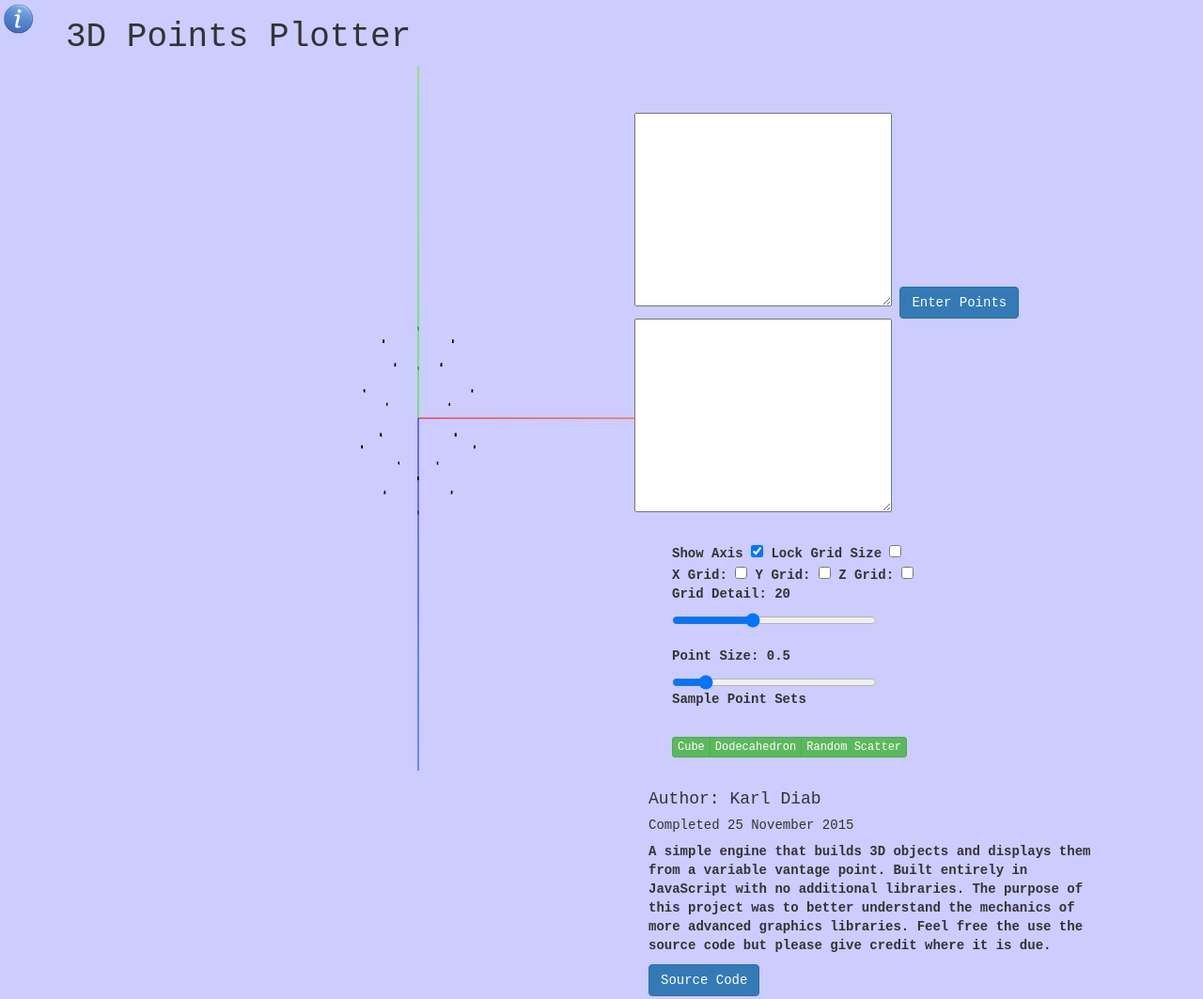
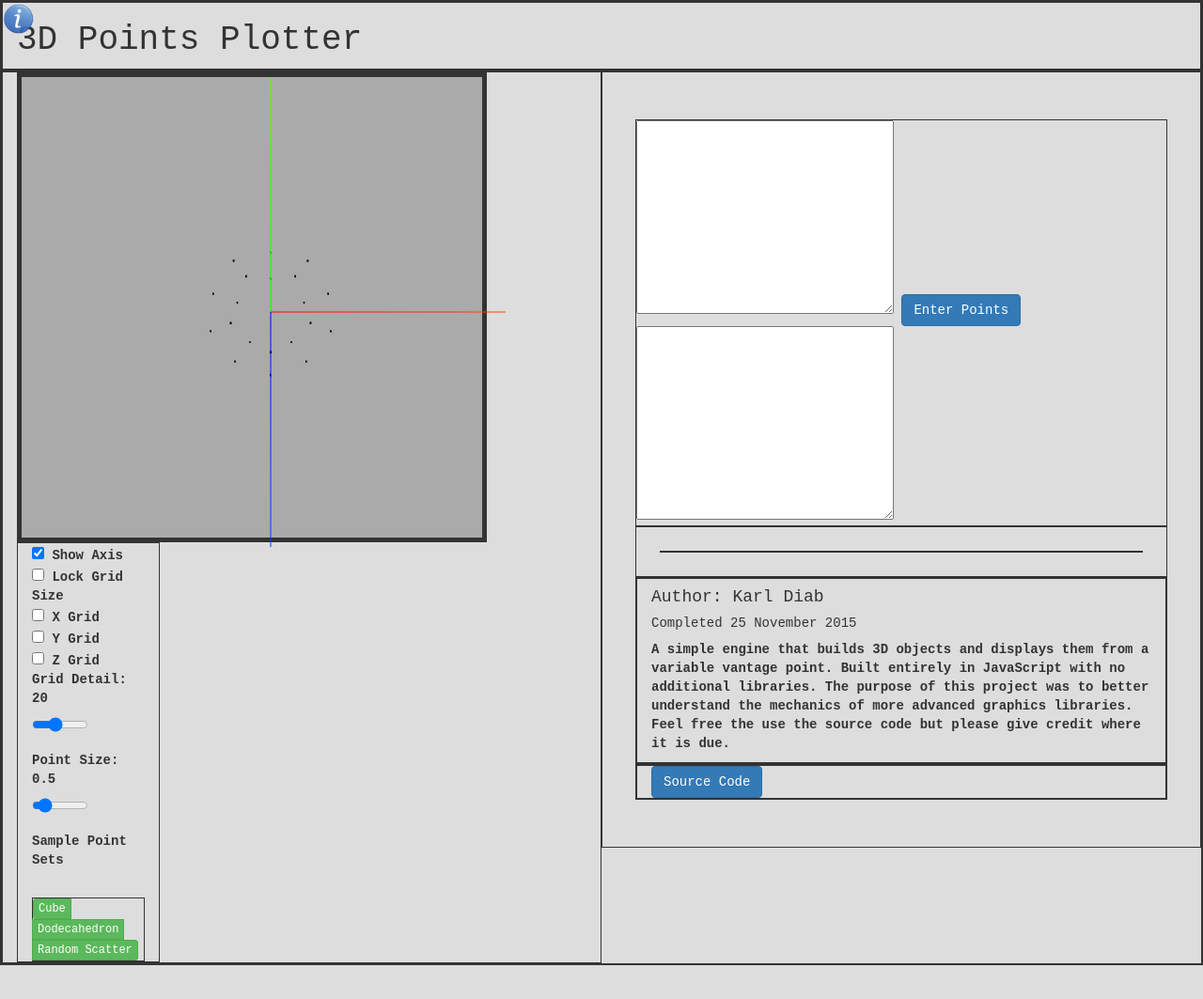
Before and after one commit to karldiab/3DPointPlotter, a plain HTML site: page index.html in a window 1280 px wide. Shown: the whole page at 94% size. After the commit the page ends 1027 px from the top, so only its background shows below. Drawn offline with nearby package versions, Linux system fonts and the light colour scheme; animation ran at ten frames a second.

Commit message:
started playing with layout. still bad.

```diff
--- a/css/base.css
+++ b/css/base.css
@@ -2,7 +2,24 @@ body
 {
 	font-family: Monospace;
 	font-weight: bold;
-	background-color: #ccccff;
+	background-color: #DDD;
 	margin: 0px;
 	overflow: hidden;
 }
+#ThreeJS {
+
+
+	width: 500px;
+	height: 500px;
+	border:0;
+}
+div {
+	border-style: solid;
+    border-width: 1px;
+
+}
+div #ThreeJS {
+	background-color: #AAA;
+    border-style: solid;
+    border-width: 5px;
+}
--- a/index.html
+++ b/index.html
@@ -29,20 +29,37 @@
 </div>
 
 
-	<div class="container">
+	<div class="container-fluid">
 			<div class="row">
 				<div class="col-xs-12">
 					<h1>3D Points Plotter</h1>
 				</div>
 			</div>
 			<div class="row">
-				<div class="col-md-6">
-					<div class="centered">
-						<div id="ThreeJS"></div>
+				<div class="col-xs-6">
 
-					</div>
+						<div class="col-xs-9" id="ThreeJS"></div>
+						<div class="col-xs-3">
+
+								<input type="checkbox" id="axisHelper" onclick="changeOptions()" checked/> Show Axis<br />
+								<input type="checkbox" id="lockGridSize" onclick="changeOptions()"/> Lock Grid Size <br />
+								<input type="checkbox" id="xGrid" onclick="changeOptions()"/> X Grid <br />
+								<input type="checkbox" id="yGrid" onclick="changeOptions()" /> Y Grid <br />
+								<input type="checkbox" id="zGrid" onclick="changeOptions()" /> Z Grid
+								<p id="currentGridSize">Grid Detail: 20</p>
+								<input style="width: 50%;" id="incrementValue" type="range" min="1" max="50" step="1" value="20" /><br/>
+								<p id="currentPointSize">Point Size: 20</p>
+								<input style="width: 50%;" id="pointSize" type="range" min="0.1" max="3" step="0.1" value="0.5" /><br/>
+								<p>Sample Point Sets</p><br />
+								<div class="btn-group">
+									<button class="btn btn-success btn-xs" onclick="samplePoints(0);">Cube</button>
+									<button class="btn btn-success btn-xs" onclick="samplePoints(1);">Dodecahedron</button>
+									<button class="btn btn-success btn-xs" onclick="samplePoints(2);">Random Scatter</button>
+								</div>
+
+						 </div>
 				</div>
-					<div class="col-md-6" style="padding: 50px;">
+					<div class="col-xs-6" style="padding: 50px;">
 						<div class="row">
 								<textarea name="pointsInput" id="pointsInput" cols="30" rows="10"></textarea>
 								<button class="btn btn-primary" onclick="enterPoints()">Enter Points</button>
@@ -50,24 +67,9 @@
 						</div>
 						<div class="row" style="padding: 25px;">
 						<div class="col-xs-12">
-							<form oninput="changeOptions()">
-								Show Axis <input type="checkbox" id="axisHelper" onclick="changeOptions()" checked/>
-								Lock Grid Size <input type="checkbox" id="lockGridSize" onclick="changeOptions()"/><br />
-								X Grid: <input type="checkbox" id="xGrid" onclick="changeOptions()"/>
-								Y Grid: <input type="checkbox" id="yGrid" onclick="changeOptions()" />
-								Z Grid: <input type="checkbox" id="zGrid" onclick="changeOptions()" /><br />
-								<p id="currentGridSize">Grid Detail: 20</p>
-								<input style="width: 50%;" id="incrementValue" type="range" min="1" max="50" step="1" value="20" /><br/>
-								<p id="currentPointSize">Point Size: 20</p>
-								<input style="width: 50%;" id="pointSize" type="range" min="0.1" max="3" step="0.1" value="0.5" />
-							</form>
 
-							<p>Sample Point Sets</p><br />
-							<div class="btn-group">
-								<button class="btn btn-success btn-xs" onclick="samplePoints(0);">Cube</button>
-								<button class="btn btn-success btn-xs" onclick="samplePoints(1);">Dodecahedron</button>
-								<button class="btn btn-success btn-xs" onclick="samplePoints(2);">Random Scatter</button>
-							</div>
+
+
 						</div>
 						</div>
 
--- a/js/main.js
+++ b/js/main.js
@@ -63,12 +63,13 @@ function init()
 {
 
 	scene = new THREE.Scene();
-
+	var width = 500;
+	var height = 500;
 	// set the view size in pixels (custom or according to window size)
 	// var SCREEN_WIDTH = 400, SCREEN_HEIGHT = 300;
 	var SCREEN_WIDTH = window.innerWidth, SCREEN_HEIGHT = window.innerHeight;
 	// camera attributes
-	var VIEW_ANGLE = 45, ASPECT = SCREEN_WIDTH / SCREEN_HEIGHT, NEAR = 0.1, FAR = 20000;
+	var VIEW_ANGLE = 45, ASPECT = width / height, NEAR = 0.1, FAR = 20000;
 	// set up camera
 	camera = new THREE.PerspectiveCamera( VIEW_ANGLE, ASPECT, NEAR, FAR);
 	// add the camera to the scene
@@ -81,18 +82,16 @@ function init()
 	else
 		renderer = new THREE.CanvasRenderer();
 
-	renderer.setSize(750, 750);
+	renderer.setSize(width, height);
 	container = document.getElementById( 'ThreeJS' );
 	container.appendChild( renderer.domElement );
 	//THREEx.WindowResize(renderer, camera);
 	// toggle full-screen on given key press
-	//THREEx.FullScreen.bindKey({ charCode : 'm'.charCodeAt(0) });
+	THREEx.FullScreen.bindKey({ charCode : 'm'.charCodeAt(0) });
 	controls = new THREE.OrbitControls( camera, renderer.domElement );
 
 
-	var skyBoxGeometry = new THREE.CubeGeometry( 10000, 10000, 10000 );
-	var skyBoxMaterial = new THREE.MeshBasicMaterial( { color: 0x9999ff, side: THREE.BackSide } );
-	var skyBox = new THREE.Mesh( skyBoxGeometry, skyBoxMaterial );
+	var skyBoxGeometry = new THREE.CubeGeometry( 1000, 1000, 1000 );
 	// scene.add(skyBox);
 
 	// fog must be added to scene before first render
```
Also changed, not shown: renderwindow.html (added, +29 -0 lines).
